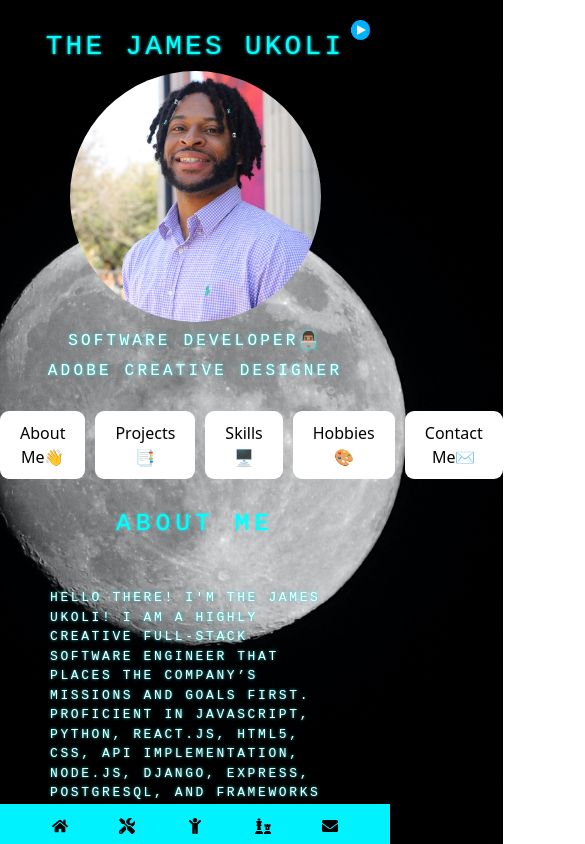
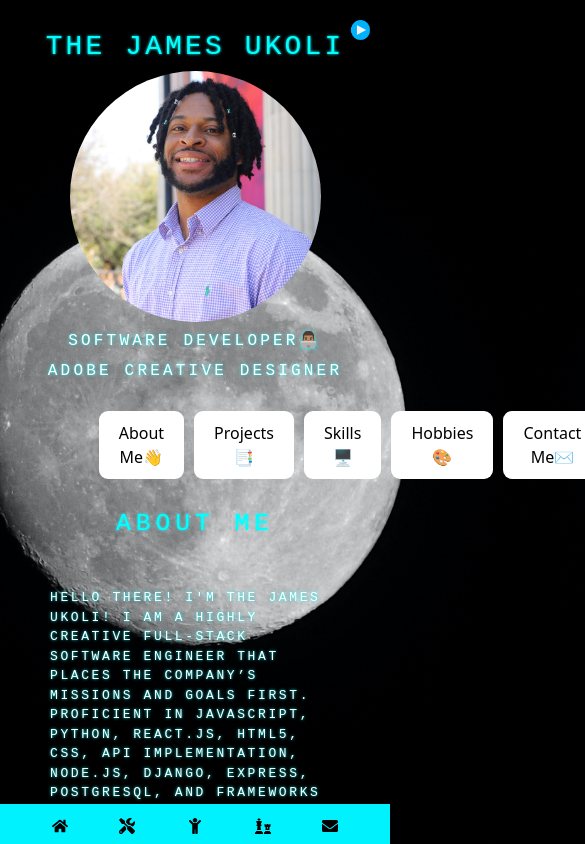
Before and after one commit to James-Ukoli/new_portfolio, a React (Create React App) app: page / in a window 390 px wide. Shown: the top 844 px of the page, 585 px wide, since content can reach past the window. Built offline with nearby package versions, Linux system fonts and the light colour scheme.

Commit message:
buttonNavigation mobile view

```diff
--- a/src/sections/ButtonNavigation.css
+++ b/src/sections/ButtonNavigation.css
@@ -1,8 +1,10 @@
 .Button-container {
     display: flex;
-    justify-content: center;
+    flex-direction: row;
+    justify-content: space-around;
     gap: 10px;
-    margin-top: 20px;
+    margin-right: 350px;
+    margin-left: 350px;
   }
 
   .Robot-button {
@@ -20,26 +22,14 @@
     background-color: cyan;
   }
 
-  /* added 9/8/23 */
-  .Button-container {
-  display: flex;
-  justify-content: space-around;
-  margin-right: 350px;
-  margin-left: 350px;
 
-  }
 
-  @media  (max-width: 700px) {
-    /* .project-cards {
-        display: flex;
-        flex-direction: column;
-        justify-content: center;
-    } */
+  @media  (max-width: 640px) {
+
 
     .Button-container {
       display: flex;
-      justify-content: space-evenly;
-    margin-right: 0px;
-    margin-left: 0px;
+      justify-content: center;
+
       }
 }
```
